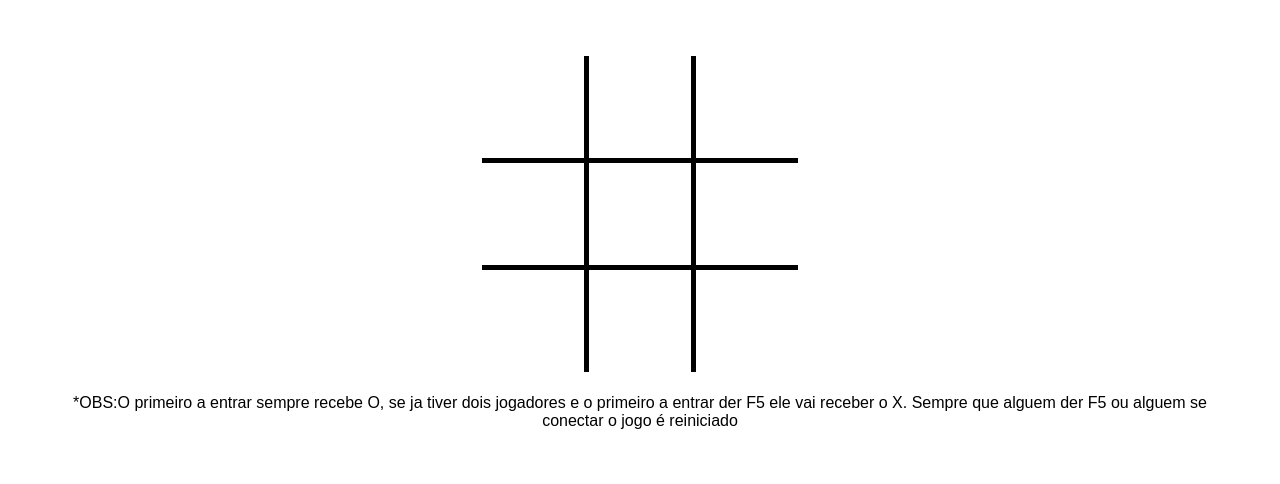
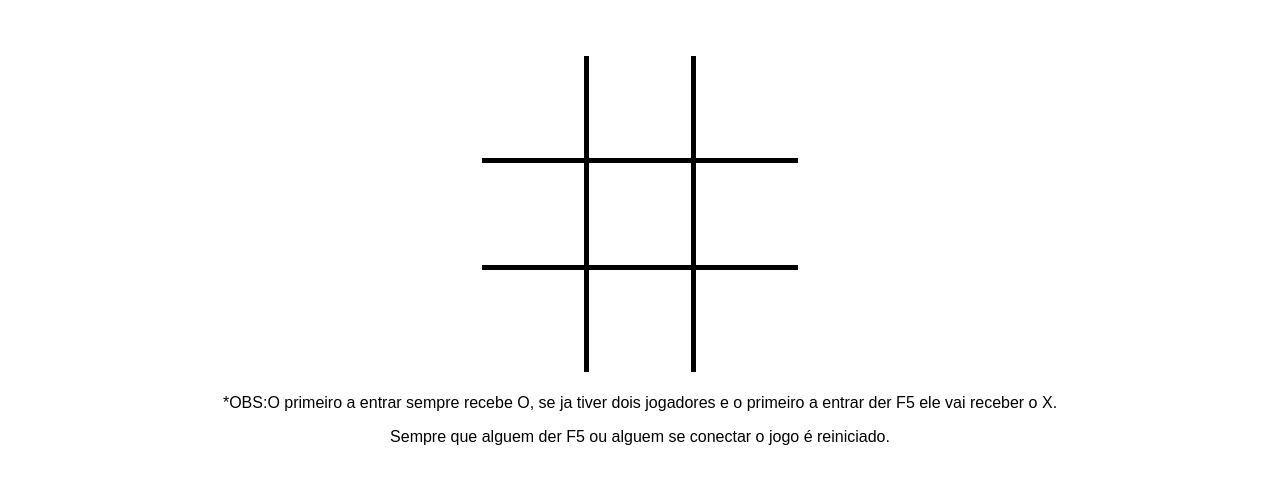
Before and after one commit to Fco-Correia/TicTacToe, a website: page public/index.html in a window 1280 px wide. Drawn offline with Linux system fonts and the light colour scheme; no server answers.

Commit message:
Update index.html

```diff
--- a/public/index.html
+++ b/public/index.html
@@ -30,7 +30,8 @@
             <td class="cell"></td>
         </tr>
     </table>
-    <p>*OBS:O primeiro a entrar sempre recebe O, se ja tiver dois jogadores e o primeiro a entrar der F5 ele vai receber o X. Sempre que alguem der F5 ou alguem se conectar o jogo é reiniciado</p>
+    <p>*OBS:O primeiro a entrar sempre recebe O, se ja tiver dois jogadores e o primeiro a entrar der F5 ele vai receber o X.</p>
+    <p>Sempre que alguem der F5 ou alguem se conectar o jogo é reiniciado.</p>
     <script src="script.js"></script>
 
 </body>
```
